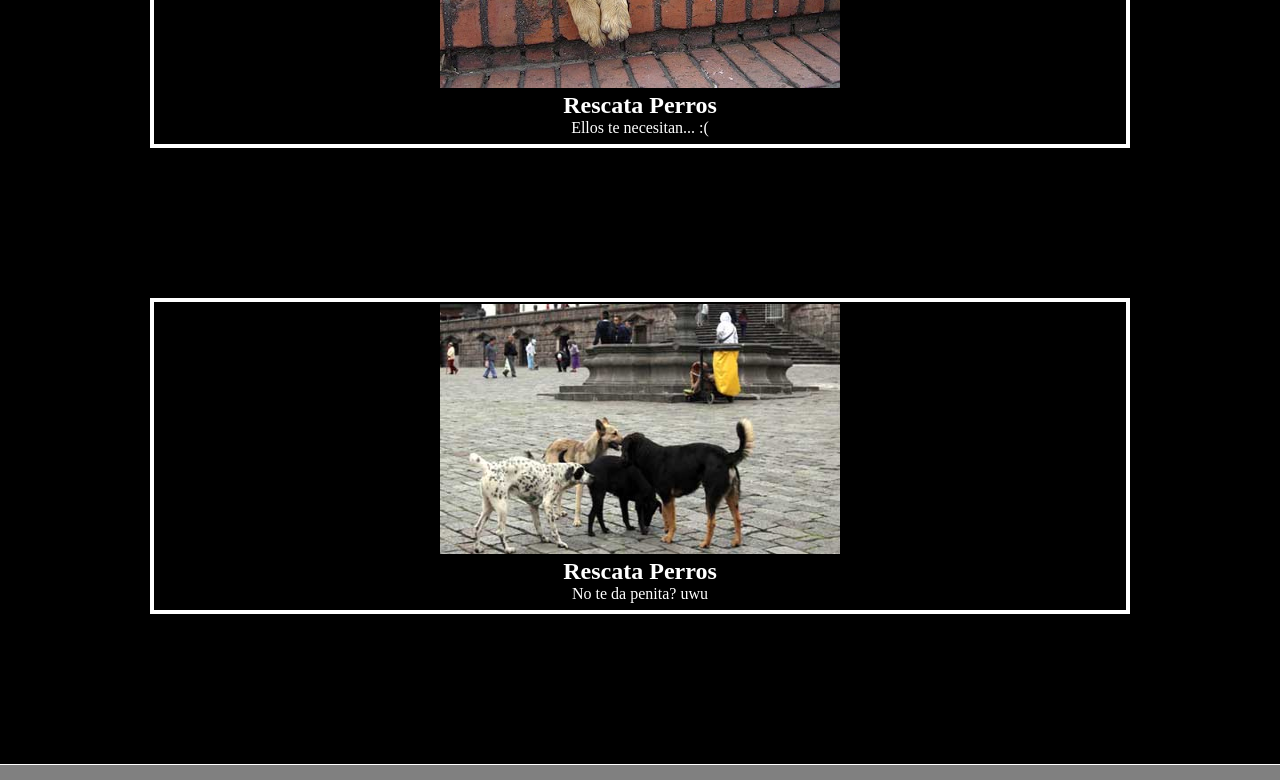
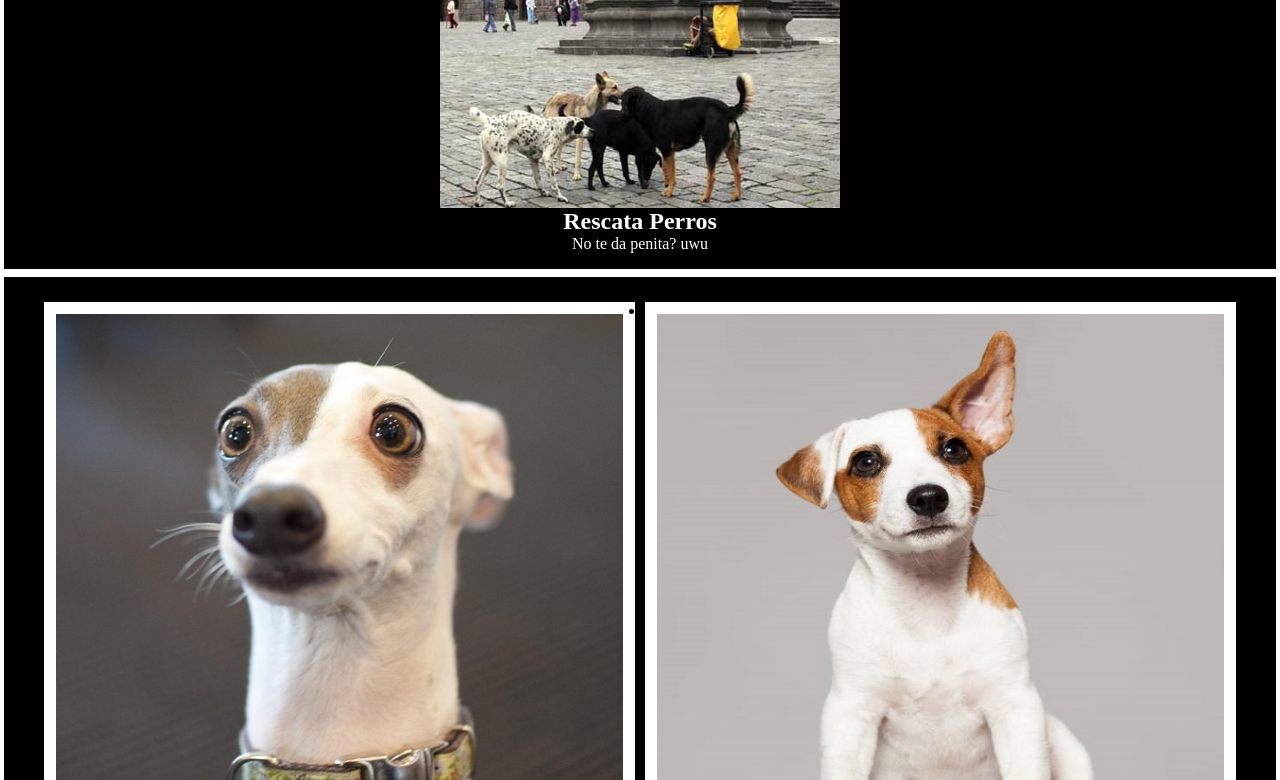
Before and after one commit to cduranf/ChicasSuperPoderosas, a plain HTML site: page Index.html in a window 1280 px wide. Shown: the part 1649-2429 px from the top of the page. Drawn offline with Linux system fonts and the light colour scheme.

Commit message:
Se carga actualizacion visual de index

```diff
--- a/Index.html
+++ b/Index.html
@@ -39,17 +39,23 @@
             <div class="contain">
                 <section class="article">
                     <div class="margin-img">
-                        <img src="img/perros1.jpg" alt="Perritos en trifulca">
+                        <div class="img1">
+                            <img src="img/perros1.jpg" alt="Perritos en trifulca">
+                        </div>
                         <h2>Rescata Perros</h2>
                         <p class="txt">No los dejes solos...Ayudalos</p>
                     </div>
                     <div class="margin-img">
-                        <img src="img/perros2.jpg" alt="Perrito con carita triste">
+                        <div class="img1">
+                            <img src="img/perros2.jpg" alt="Perrito con carita triste">
+                        </div>
                         <h2>Rescata Perros</h2>
                         <p class="txt">Ellos te necesitan... :(</p>
                     </div>
                     <div class="margin-img">
-                        <img src="img/perros3.jpg" width="400" height="250"alt="">
+                        <div class="img1">
+                            <img src="img/perros3.jpg" width="400" height="250"alt="">
+                        </div>
                         <h2>Rescata Perros</h2>
                         <p class="txt">No te da penita? uwu</p>
                     </div>
@@ -57,6 +63,17 @@
             </div>
         </div>
     </main>
+
+    <div class="galery1">
+      <ul class="galery">
+          <li class="galery__item"><img src="img/galeria/img_galery1.jpg" alt="" class="galery__img"></li>
+          <li class="galery__item"><img src="img/galeria/img_galery2.jpg" alt="" class="galery__img"></li>
+          <li class="galery__item"><img src="img/galeria/img_galery3.jpg" alt="" class="galery__img"></li>
+          <li class="galery__item"><img src="img/galeria/img_galery4.jpg" alt="" class="galery__img"></li>
+          <li class="galery__item"><img src="img/galeria/img_galery5.jpg" alt="" class="galery__img"></li>
+          <li class="galery__item"><img src="img/galeria/img_galery6.jpg" alt="" class="galery__img"></li>
+      </ul>
+    </div>
 
     <footer>
         <div class="contacsocial">
--- a/css/styles.css
+++ b/css/styles.css
@@ -1,14 +1,14 @@
 * {
-    margin: 0;
+    margin: 0 auto;
     padding: 0;
     box-sizing: border-box;
     text-decoration: none;
     background: black;
+
 }
 
 .body {
     font-family: 'Lalezar', cursive;
-
 }
 
 header {
@@ -20,30 +20,30 @@ header {
 
     left: 0;
     z-index: 100%;
-    border-bottom: 1px solid white;
+    border-bottom: 4px solid white;
 
 }
 
-
 .slider {
-    width: 95%;
+    width: 100%;
     margin: auto;
     overflow: hidden;
     border-bottom: 1px solid white;
+    border: 4px solid white;
 }
 
 .slider ul {
     display: flex;
     padding: 0;
     width: 400%;
-
+    padding: 0px 0px 0px 0px;
     animation: change 20s infinite alternate;
 }
 
 .slider li {
     list-style: none;
     width: 100%;
-
+    padding: 50px 0px 0px 0px;
 }
 
 .slider img {
@@ -79,8 +79,6 @@ h1 {
     color: white;
 }
 
-
-
 .main-bar {
     position: absolute;
     width: auto;
@@ -102,22 +100,31 @@ h1 {
 .main-bar a:hover{
     color: wheat;
     border-bottom: 4px solid wheat;
-
 }
 
 .article {
 
-    border-bottom: 1px solid white;
+    border-bottom: 1px solid black;
+}
+
+.main-contain {
+    border: 4px solid white;
 }
 
 .margin-img {
     background:black;
     color: white;
-    padding: 2px;
+    padding: 10px;
     text-align: center;
-    margin-top: 1px;
-    margin: 150px;
-    border: 4px solid white;
+    margin: 0 auto;
+}
+
+.img1 {
+
+    /* margin: 2px 175px 5px; */
+    margin: 0 auto;
+
+
 }
 
 .txt {
@@ -129,10 +136,32 @@ h2 {
     background:black;
 }
 
+img {
+    display: block;
+    max-width: 100%;
+}
+
+.galery1 {
+    border: 4px solid white;
+}
+
+.galery {
+    padding: 20px;
+    display: flex;
+    flex-wrap: wrap;
+    justify-content: center;
+
+}
+
+.galery__item {
+    width: 80px;
+    border: 4px solid white;
+    background: white;
+}
+
 footer {
     background: gray;
     padding: 30px;
-
 }
 
 .contacsocial {
@@ -142,11 +171,18 @@ footer {
 .contacsocial a {
     font-size: 28px;
     color: white;
-    padding:8px;
+    padding:10px;
     border: 4px solid white;
 }
 
 .contacsocial a:hover{
     color: wheat;
-
+    border: 6px solid wheat;
 }
+ @media (min-width: 480px) {
+    .galery__item {
+        width: 48%;
+        padding: 8px;
+        margin: 5px;
+    }
+ }
```
Also changed, not shown: img/galeria/img_galery1.jpg (added), img/galeria/img_galery2.jpg (added), img/galeria/img_galery3.jpg (added), img/galeria/img_galery4.jpg (added), img/galeria/img_galery5.jpg (added), img/galeria/img_galery6.jpg (added).
